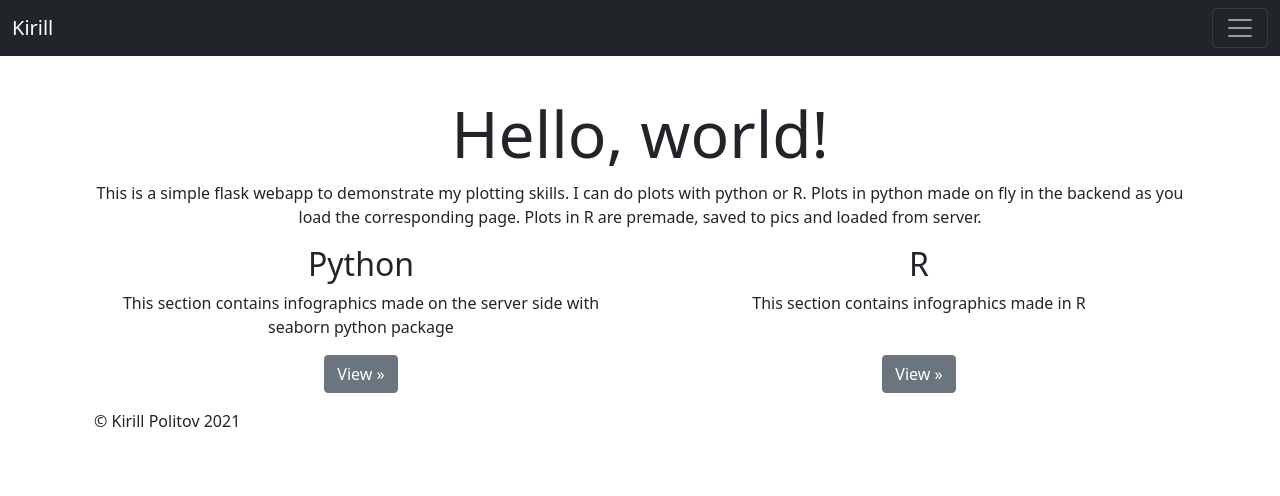
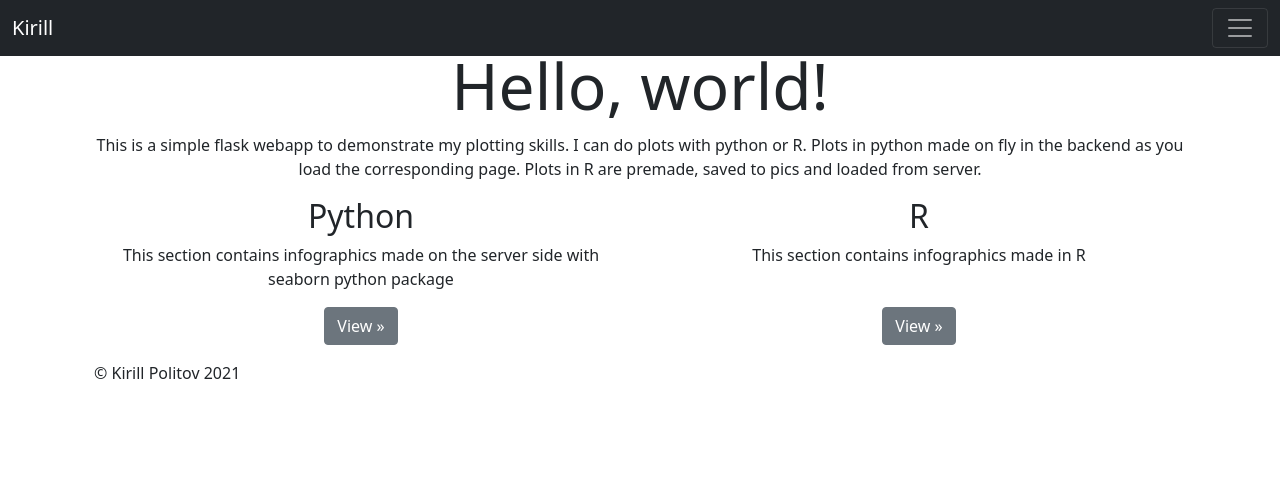
Before and after one commit to stbatya/graphics, a Flask app: page / in a window 1280 px wide. Shown: the top 496 px of the page. Run offline with Flask 2, Linux system fonts and the light colour scheme; parts of the project's set-up code (start-up, migrations or seed data) failed here and were passed over; some libraries are stand-ins or nearby versions.

Commit message:
top padding changed

```diff
--- a/flaskr/templates/base.html
+++ b/flaskr/templates/base.html
@@ -38,7 +38,7 @@
       </nav>
     </header>
 
-    <div class="container py-5 h-100">
+    <div class="container h-100">
       {% block content %}
       {% endblock %}
     </div>
```
